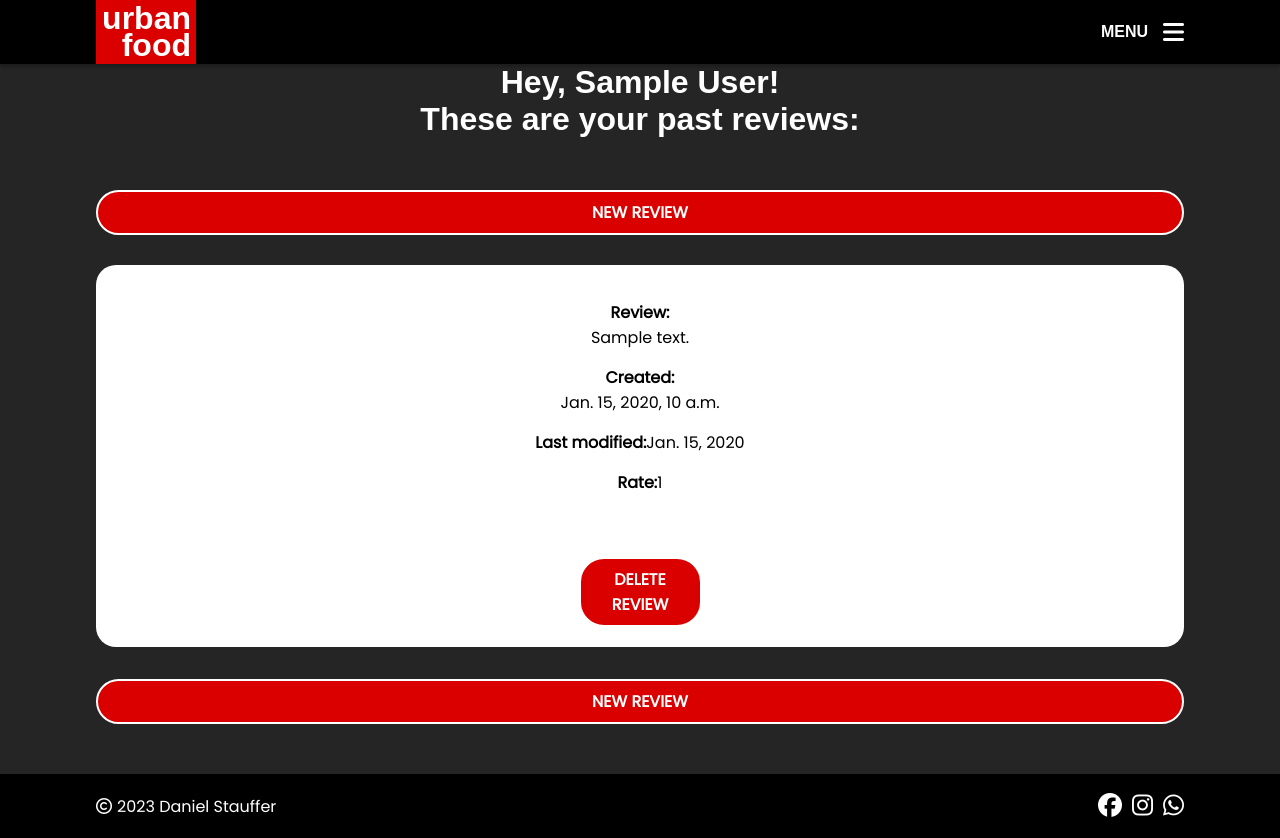
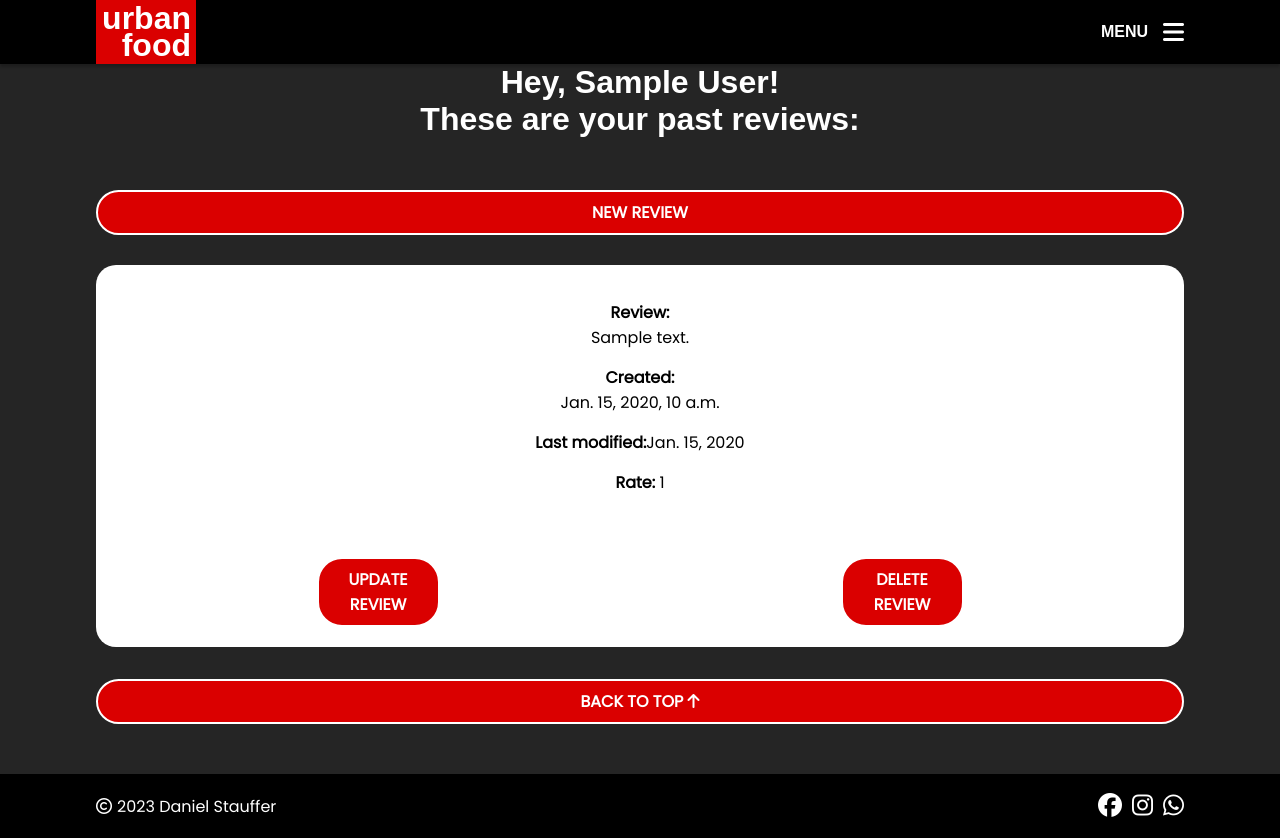
Before and after one commit to RebellionWebdesign/urban-food, a Django app: page /myreviews/ in a window 1280 px wide. Run offline with Django 3.2, Linux system fonts and the light colour scheme; a user stored in the database is signed in; tables that the repository leaves empty hold one stand-in row (values such as "Sample post"); some libraries are stand-ins or nearby versions; some web fonts are replaced.

Commit message:
Ad back to top btn

```diff
--- a/review/templates/review/my_reviews.html
+++ b/review/templates/review/my_reviews.html
@@ -1,7 +1,7 @@
 {% extends 'base.html' %}
 {% load static %}
 {% block content %}
-    <section class="section user-review-section flex flex-center">
+    <section id="#top" class="section user-review-section flex flex-center">
         {% if user.is_authenticated %}
             <div class="container flex flex-center flex-column">
                 <h1 class="review-greeter">
@@ -26,14 +26,19 @@
                             <strong>Last modified:</strong>{{ review.last_modified }}
                         </p>
                         <p class="margin-s-top">
-                            <strong>Rate:</strong>{{ review.rate }}
+                            <strong>Rate: </strong>{{ review.rate }}
                         </p>
-                        <div class="button-wrapper margin-l-top flex flex-wrap flex-between flex-center">
-                            <a id="{{ review.id }}" href="{% url 'delete_review' pk=review.pk %}" class="delete-review-btn cta">DELETE REVIEW</a>
+                        <div class="button-wrapper flex">
+                            <div class="button-wrapper margin-l-top flex flex-wrap flex-between flex-center">
+                                <a id="{{ review.id }}" href="{% url 'update_review' pk=review.pk %}" class="delete-review-btn cta">UPDATE REVIEW</a>
+                            </div>
+                            <div class="button-wrapper margin-l-top flex flex-wrap flex-between flex-center">
+                                <a id="{{ review.id }}" href="{% url 'delete_review' pk=review.pk %}" class="delete-review-btn cta">DELETE REVIEW</a>
+                            </div>
                         </div>
                     </div>
                 {% endfor %}
-                <a class="new-review-btn cta">NEW REVIEW</a>
+                <a href="#top" class="new-review-btn cta">BACK TO TOP <i class="fa-solid fa-arrow-up"></i></a>
             </div>
         {% endif %}
     </section>
```
